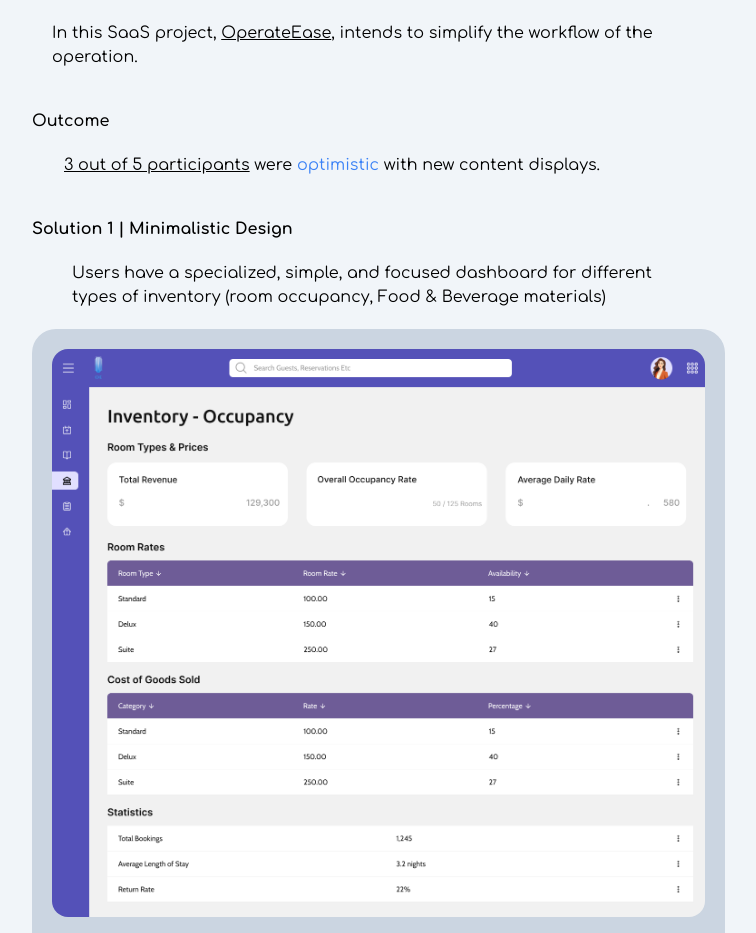
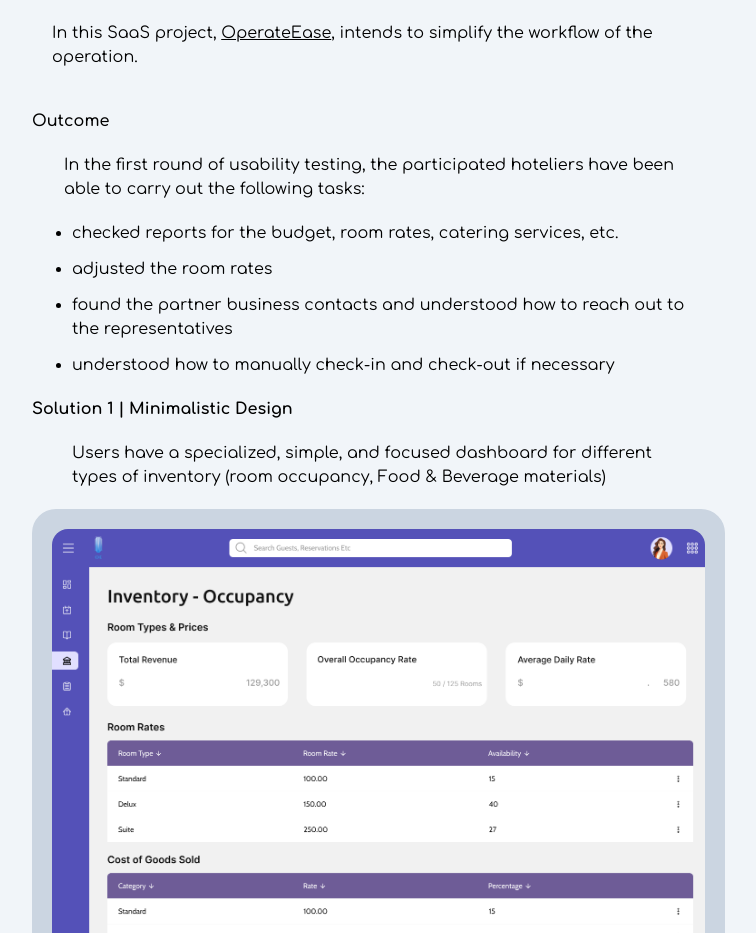
Before and after one commit to johnjang94/portfolio-ver-3, a React (Vite) app: page /operate in a window 1280 px wide. Shown: the part 1246-2179 px from the top of the page, without its empty margins (280-1036 px from the left). Built offline with nearby package versions, Linux system fonts and the light colour scheme.

Commit message:
made changes in impact

```diff
--- a/src/pages/design/operate/impact.jsx
+++ b/src/pages/design/operate/impact.jsx
@@ -3,19 +3,12 @@ export default function Impact() {
     <div>
       <h3 className="text-xl uppercase">Impact</h3>
       <ul className="md:mx-20 my-3 space-y-5">
-        <li>
-          <span className="text-blue-500">3 out of 5 participants</span> thought
-          that new metric contents are{" "}
-          <span className="text-blue-500">fresh</span>.
-        </li>
-        <li>
-          2 participants thought that some of the terminologies that are used in
-          the product do not exactly match the image that they were thinking of.
-        </li>
-        <li>
-          one participant has pointed out that the amount of information needs
-          to be filtered depending on the role.
-        </li>
+        We are continuously iterating based on user testing feedback. Hoteliers
+        appreciate features like one-click access to room rates and instant
+        updates for bookings, changes, or cancellations. These improvements are
+        expected to boost user retention by 20% and reduce task completion time
+        by 15%, enhancing the overall experience by the time that the product
+        launches.
       </ul>
     </div>
   );
--- a/src/pages/design/operate/overview.jsx
+++ b/src/pages/design/operate/overview.jsx
@@ -28,10 +28,23 @@ export default function Overview() {
         <div>
           <p className="font-semibold">Outcome</p>
           <p className="px-8 py-5">
-            <span className="underline">3 out of 5 participants</span> were{" "}
-            <span className="text-blue-500">optimistic</span> with new content
-            displays.
+            In the first round of usability testing, the participated hoteliers
+            have been able to carry out the following tasks:
           </p>
+          <ul className="space-y-3 mx-10 list-disc">
+            <li>
+              checked reports for the budget, room rates, catering services,
+              etc.
+            </li>
+            <li>adjusted the room rates</li>
+            <li>
+              found the partner business contacts and understood how to reach
+              out to the representatives
+            </li>
+            <li>
+              understood how to manually check-in and check-out if necessary
+            </li>
+          </ul>
         </div>
       </div>
     </div>
```
Also changed, not shown: src/pages/design/operate-ease.jsx (+0 -46 lines).
